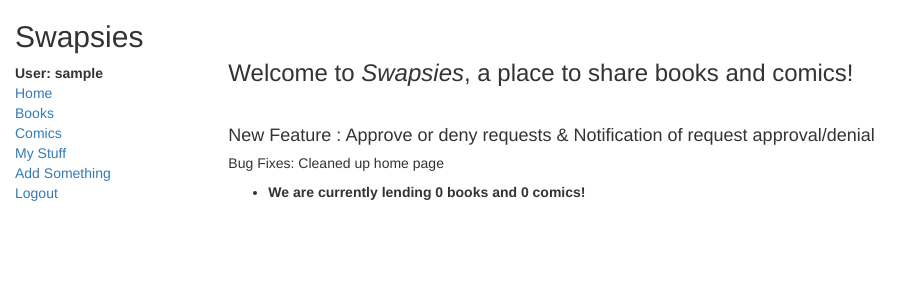
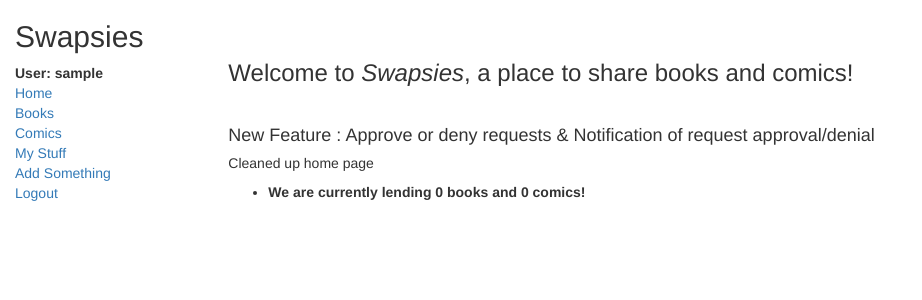
Before and after one commit to Cjhosu/Swapsies, a Django app: page /catalog/ in a window 1280 px wide. Shown: the top 300 px of the page, without its empty margins (0-922 px from the left). Run offline with Django 3.2, Linux system fonts and the light colour scheme; the visitor is signed in with stand-in values (Sample User, id 1); data that the repository does not hold is empty; some libraries are stand-ins or nearby versions.

Commit message:
Update home page

```diff
--- a/catalog/templates/index.html
+++ b/catalog/templates/index.html
@@ -11,7 +11,7 @@
     {% endfor %}
 <br>
 <h4>New Feature : Approve or deny requests & Notification of request approval/denial </h4>
-<h5> Bug Fixes: Cleaned up home page</h5>
+<h5> Cleaned up home page</h5>
 
   <ul>
     <li><strong>We are currently lending {{ num_books }} books and {{ num_comics}} {% if num_comics == 1 %} comic{% else %} comics{% endif %}! </strong> </li>
```
